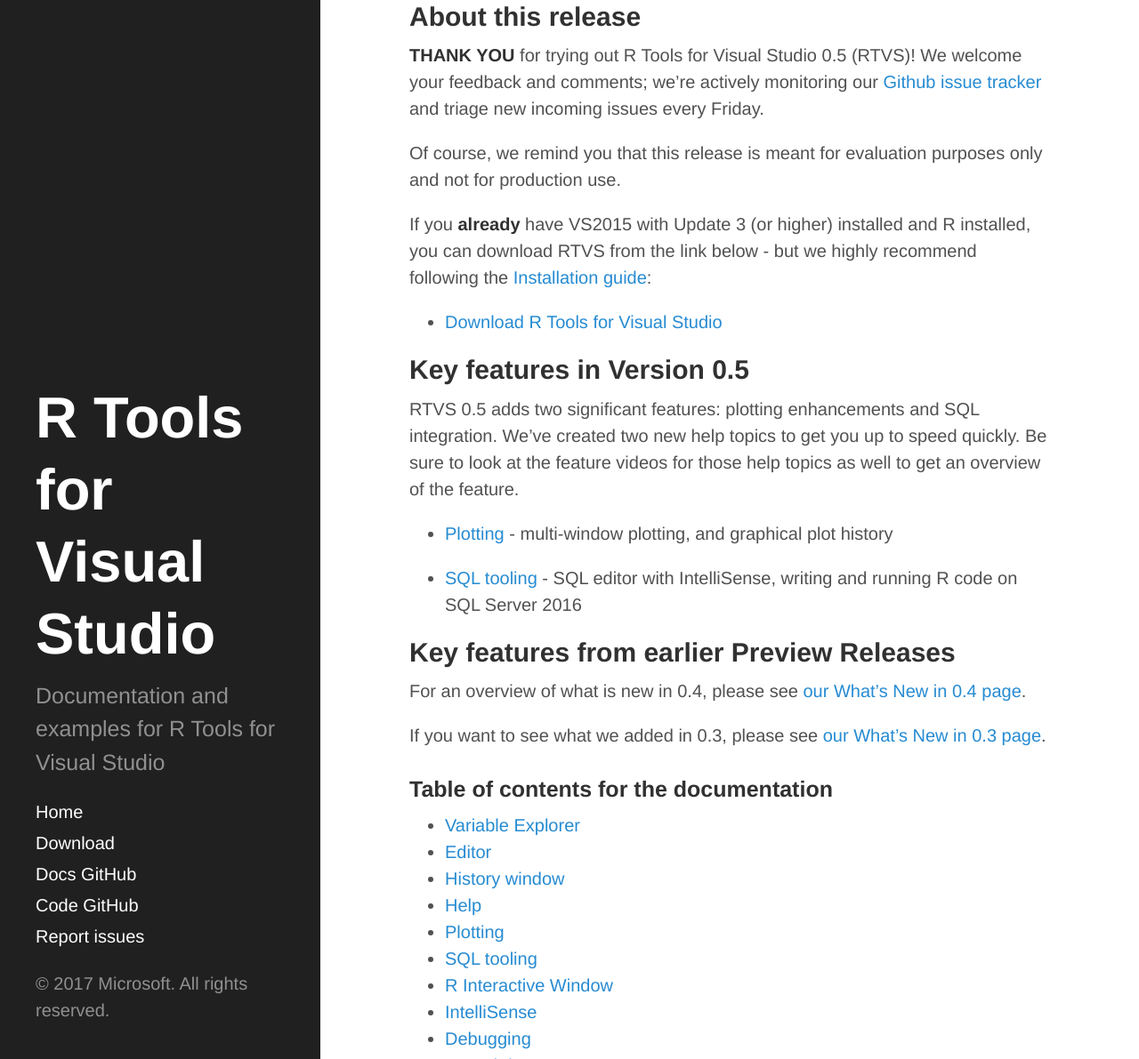
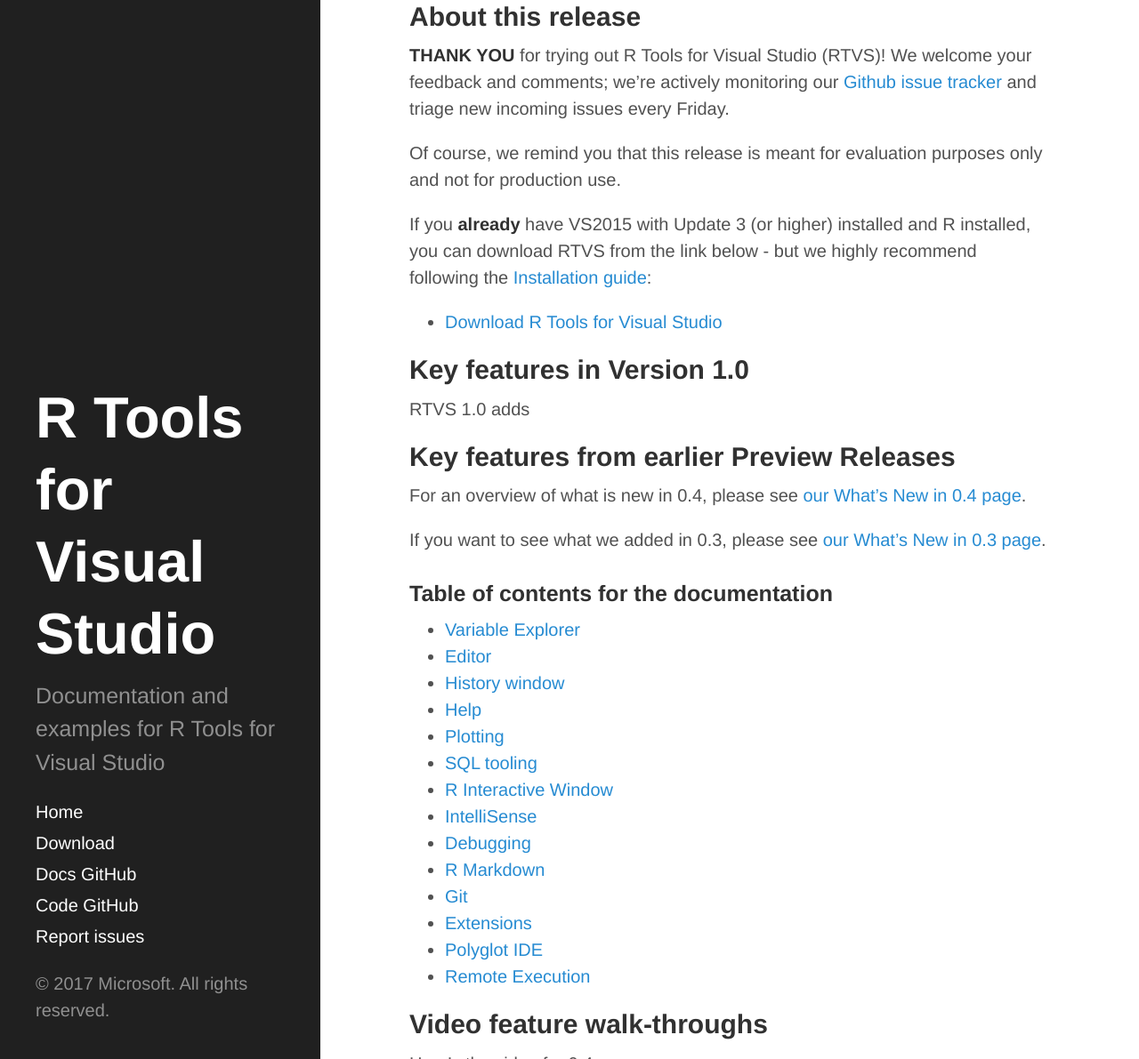
Before and after one commit to microsoft/RTVS-docs, a Jekyll site: the page built from index.md, in a window 1280 px wide and 1400 px high, scrolled down 259 px. Shown: the part 209-1400 px from the top of the window at 89% size. Built offline with Jekyll 4.4.1, drawn with Linux system fonts in a browser that asks for light colours; our own code applies the rules of GitHub Pages for plain Markdown files.

Commit message:
minor formatting and adding link to remote execution docs

```diff
--- a/index.md
+++ b/index.md
@@ -8,7 +8,7 @@
 
 ## About this release
 
-**THANK YOU** for trying out R Tools for Visual Studio 0.5 (RTVS)! We welcome
+**THANK YOU** for trying out R Tools for Visual Studio (RTVS)! We welcome
 your feedback and comments; we're actively monitoring our [Github issue
 tracker](https://github.com/microsoft/RTVS/issues) and triage new incoming
 issues every Friday.
@@ -22,17 +22,9 @@
 
 * [Download R Tools for Visual Studio](https://aka.ms/rtvs-current)
 
-## Key features in Version 0.5
+## Key features in Version 1.0
 
-RTVS 0.5 adds two significant features: plotting enhancements and SQL
-integration. We've created two new help topics to get you up to speed quickly.
-Be sure to look at the feature videos for those help topics as well to get an
-overview of the feature.
-
-* [Plotting](plotting.html) - multi-window plotting, and graphical plot history
-
-* [SQL tooling](sqlserver.html) - SQL editor with IntelliSense, writing and
-running R code on SQL Server 2016
+RTVS 1.0 adds
 
 ## Key features from earlier Preview Releases
 
@@ -57,6 +49,7 @@
 * [Git](git.html)
 * [Extensions](extensions.html)
 * [Polyglot IDE](polyglot.html)
+* [Remote Execution](remote-execution.html)
 
 ## Video feature walk-throughs
 
```
